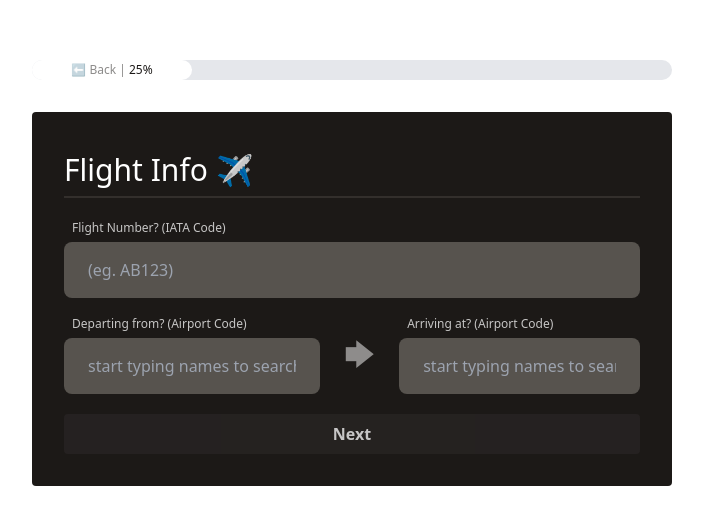
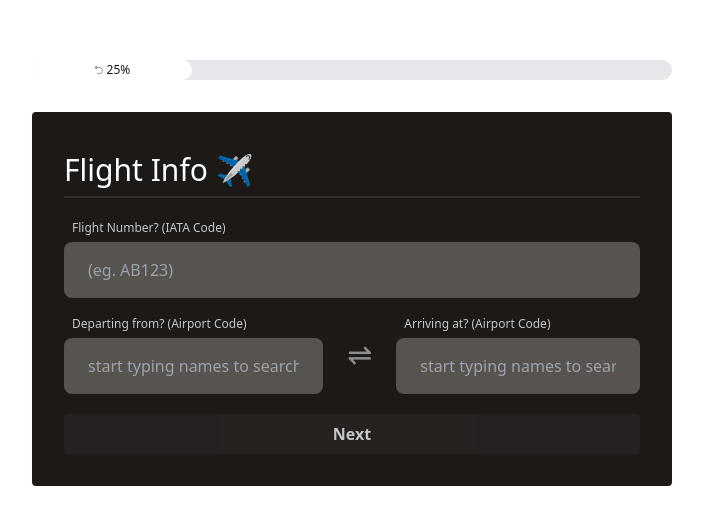
Before and after one commit to Zylops/Labellio, a SvelteKit app: page / in a window 1280 px wide. Shown: the part 186-710 px from the top of the page, without its empty margins (288-991 px from the left). Built offline with nearby package versions, Linux system fonts and the light colour scheme.

Commit message:
Better Arrows 🔧

```diff
--- a/src/routes/+page.svelte
+++ b/src/routes/+page.svelte
@@ -35,7 +35,7 @@
         <!-- <p class="theme">Theme</p> -->
     </div>
     <div class="progress-container w-full">
-        <div class="progress" style="width: {getPercent($infoStore.stage)}%"><p on:click={goBack} class="back inline">⬅ Back | </p> {getPercent($infoStore.stage)}%</div>
+        <div class="progress" style="width: {getPercent($infoStore.stage)}%"><p on:click={goBack} class="back inline">⮌</p> {getPercent($infoStore.stage)}%</div>
     </div>
 
     <div class="formContainer">
--- a/src/routes/components/FromToSelector.svelte
+++ b/src/routes/components/FromToSelector.svelte
@@ -43,7 +43,7 @@
                 <input type="text" required bind:value={departure} name="from" placeholder="start typing names to search">
             </div>
 
-            <p class="arrow">🡆</p>
+            <p class="arrow">⇌</p>
 
             <div class="arrival">
                 <label for="to">Arriving at? (Airport Code)</label>
@@ -56,6 +56,9 @@
                 {#if (departure != '') }
                     <div class="autocomplete  ">
                         {#each departureResults.slice(0,5) as a}
+                            <!-- svelte-ignore a11y-click-events-have-key-events -->
+                            <!-- svelte-ignore a11y-no-static-element-interactions -->
+                            <!-- svelte-ignore a11y-missing-attribute -->
                             <a on:click={() => {departure = a.iata_code}} class="autocompleted" value="{a.iata_code}">{a.name}</a>
                         {/each}
                     </div>
@@ -66,6 +69,9 @@
                 {#if (arrival != '') }
                     <div class="autocomplete  ">
                         {#each arrivalResults.slice(0, 5) as a}
+                            <!-- svelte-ignore a11y-click-events-have-key-events -->
+                            <!-- svelte-ignore a11y-no-static-element-interactions -->
+                            <!-- svelte-ignore a11y-missing-attribute -->
                             <a on:click={() => {arrival = a.iata_code;}} class="autocompleted" value="{a.iata_code}">{a.name}</a>
                         {/each}
                     </div>
```
Also changed, not shown: 1 other file (tests, documents, lock files or other folders).
